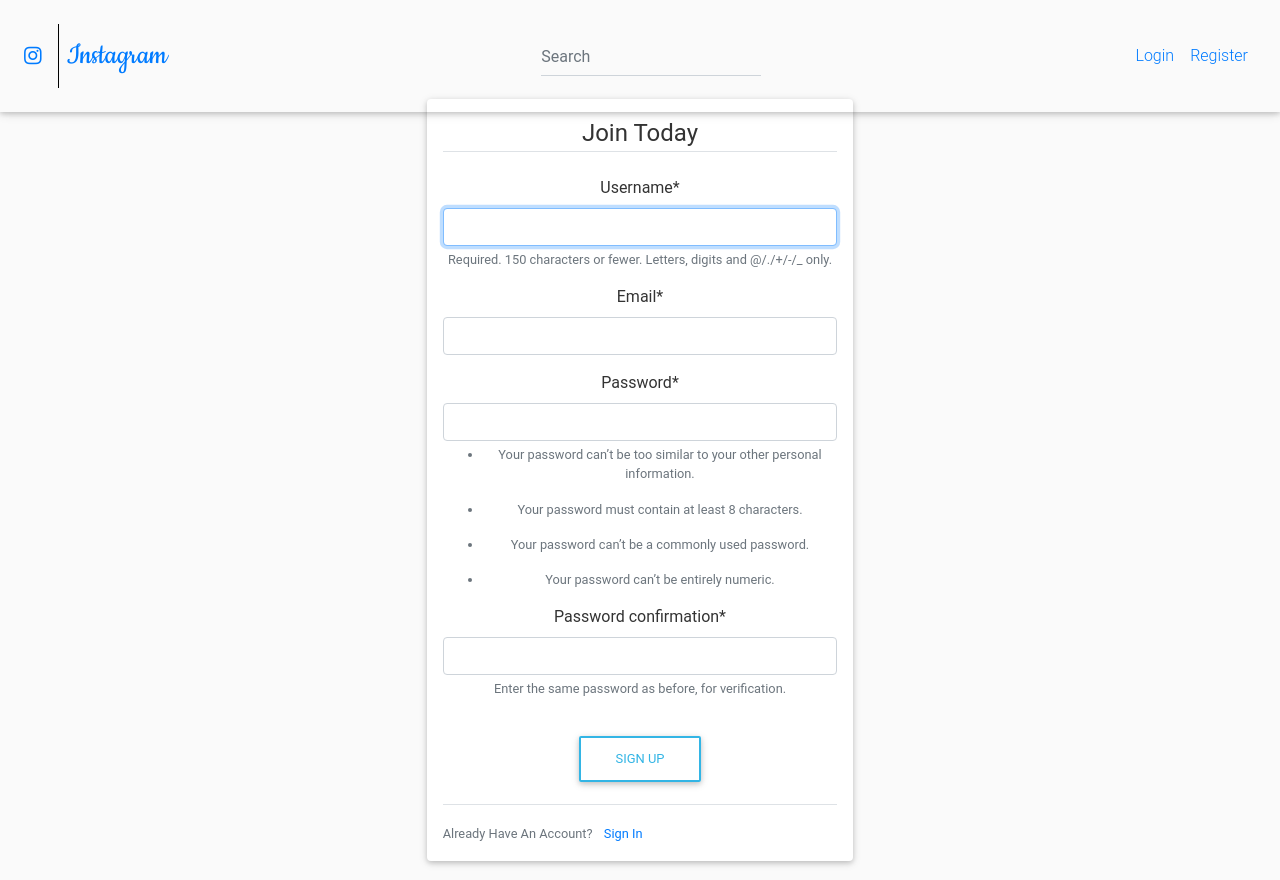
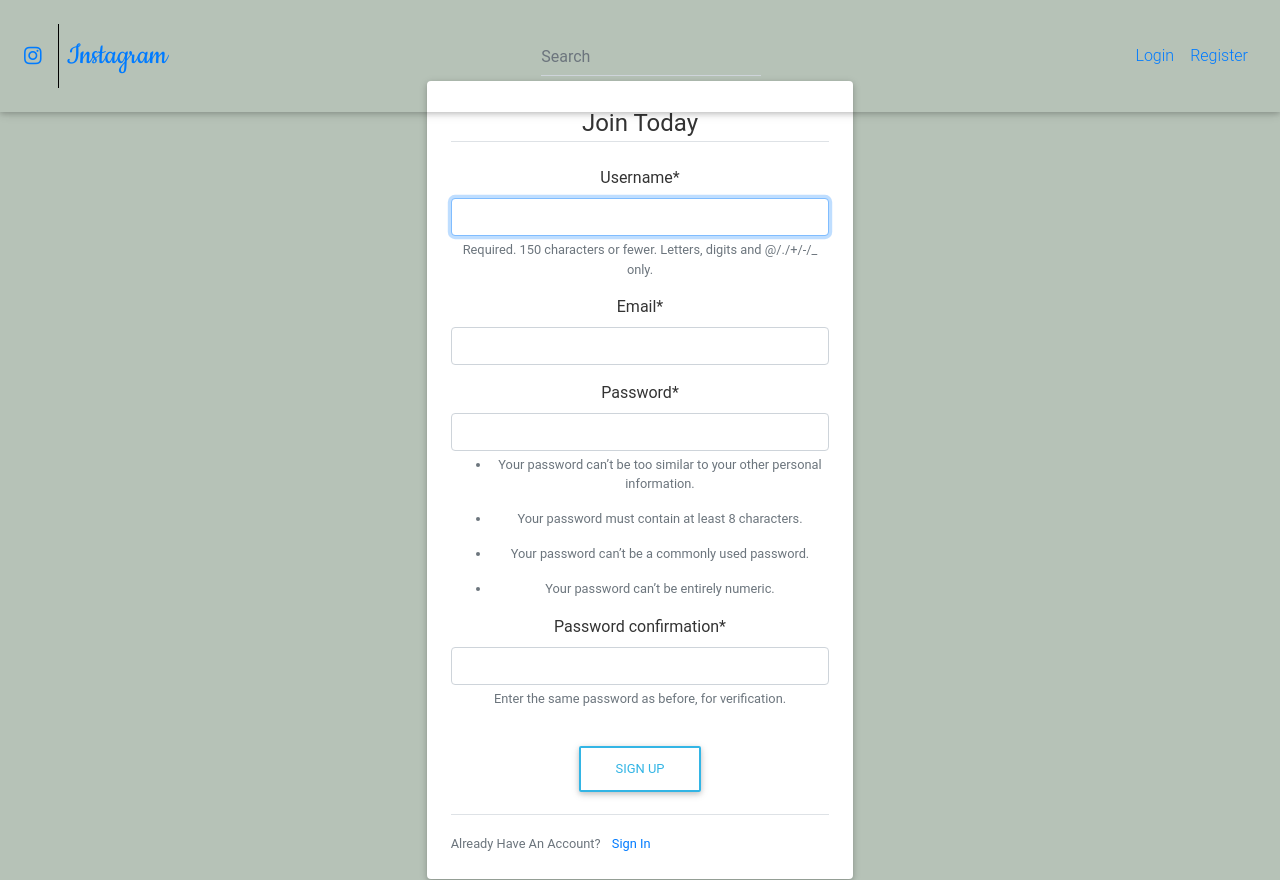
Before and after one commit to wilsenock220/Instagram, a Django app: page /register/ in a window 1280 px wide. Run offline with Django 3.2, Linux system fonts and the light colour scheme; some libraries are stand-ins or nearby versions.

Commit message:
add initial commit

```diff
--- a/instagram/templates/layout.html
+++ b/instagram/templates/layout.html
@@ -7,24 +7,18 @@
     <meta name="viewport" content="width=device-width, initial-scale=1, shrink-to-fit=no">
     <meta http-equiv="x-ua-compatible" content="ie=edge">
     <title>Instagram-Clone</title>
-    <!-- Font Awesome -->
     <link href="https://fonts.googleapis.com/css?family=Cookie&display=swap" rel="stylesheet">
     <link rel="stylesheet" href="https://use.fontawesome.com/releases/v5.8.2/css/all.css">
-    <!-- Bootstrap core CSS -->
     <link href="https://cdnjs.cloudflare.com/ajax/libs/twitter-bootstrap/4.3.1/css/bootstrap.min.css" rel="stylesheet">
-    <!-- Material Design Bootstrap -->
     <link href="https://cdnjs.cloudflare.com/ajax/libs/mdbootstrap/4.8.7/css/mdb.min.css" rel="stylesheet">
-    <!-- Your custom styles (optional) -->
     <link href="static/css/styles.css" rel="stylesheet">
 </head>
 
 <body>
-    <div class="container ">
-        <nav class="mb-1 navbar fixed-top navbar-expand-lg bg-transparent p-4">
+    <nav class="mb-1 navbar fixed-top navbar-expand-lg bg-purple-gradient p-4">
         <a class="navbar-brand" href="#"><i class="fab fa-instagram"></i></a>
-            <button class="navbar-toggler" type="button" data-toggle="collapse"
-                data-target="#navbarSupportedContent-555" aria-controls="navbarSupportedContent-555"
-                aria-expanded="false" aria-label="Toggle navigation">
+        <button class="navbar-toggler" type="button" data-toggle="collapse" data-target="#navbarSupportedContent-555"
+            aria-controls="navbarSupportedContent-555" aria-expanded="false" aria-label="Toggle navigation">
             <span class="navbar-toggler-icon"></span>
         </button>
         <div class="collapse navbar-collapse" id="navbarSupportedContent-555">
@@ -73,7 +67,6 @@
         </div>
     </nav>
     <!--/.Navbar -->
-    </div>
     {% if messages %}
     {% for message in messages %}
     <div class="alert alert-{{ message.tags }}">
--- a/instagram/templates/logout.html
+++ b/instagram/templates/logout.html
@@ -2,7 +2,7 @@
 {% block content %}
 <div style="height: 100vh">
     <div class="flex-center flex-column">
-        <div class="container col-md-4 card p-4">
+        <div class="container col-md-4 card p-4" style="background-color: purple-gradient">
             <h2>You have been logged out!</h2>
             <div class="pt-3">
                 <small class="text-muted">
--- a/instagram/templates/profile.html
+++ b/instagram/templates/profile.html
@@ -1,6 +1,6 @@
 {% extends "layout.html" %}
 {% block content %}
-<div style="height: 100vh; margin-top: -15%">
+<div style="height: 100vh; margin-top: -8%">
     <div class="flex-center flex-column">
         <div class="container">
             <div class="row">
--- a/instagram/templates/register.html
+++ b/instagram/templates/register.html
@@ -1,10 +1,10 @@
 {% extends "layout.html" %}
 {% load crispy_forms_tags %}
 {% block content %}
-<div style="height: 100vh; margin-top: 2%">
+<div style="height: 100vh; margin-top: 4%">
     <div class="flex-center flex-column">
 
-        <div class="container col-md-4 card p-3">
+        <div class="container col-md-4 card p-4">
             <form method="POST" class="text-center">
                 {% csrf_token %}
                 <fieldset class="form-group ">
--- a/static/css/styles.css
+++ b/static/css/styles.css
@@ -1,5 +1,5 @@
 body {
-    background: #fafafa;
+    background-color: #b6c2b7;
     color: #333333;
     margin-top: 5rem;
 }
```
Lines whose indentation alone changed are shown as unchanged.
